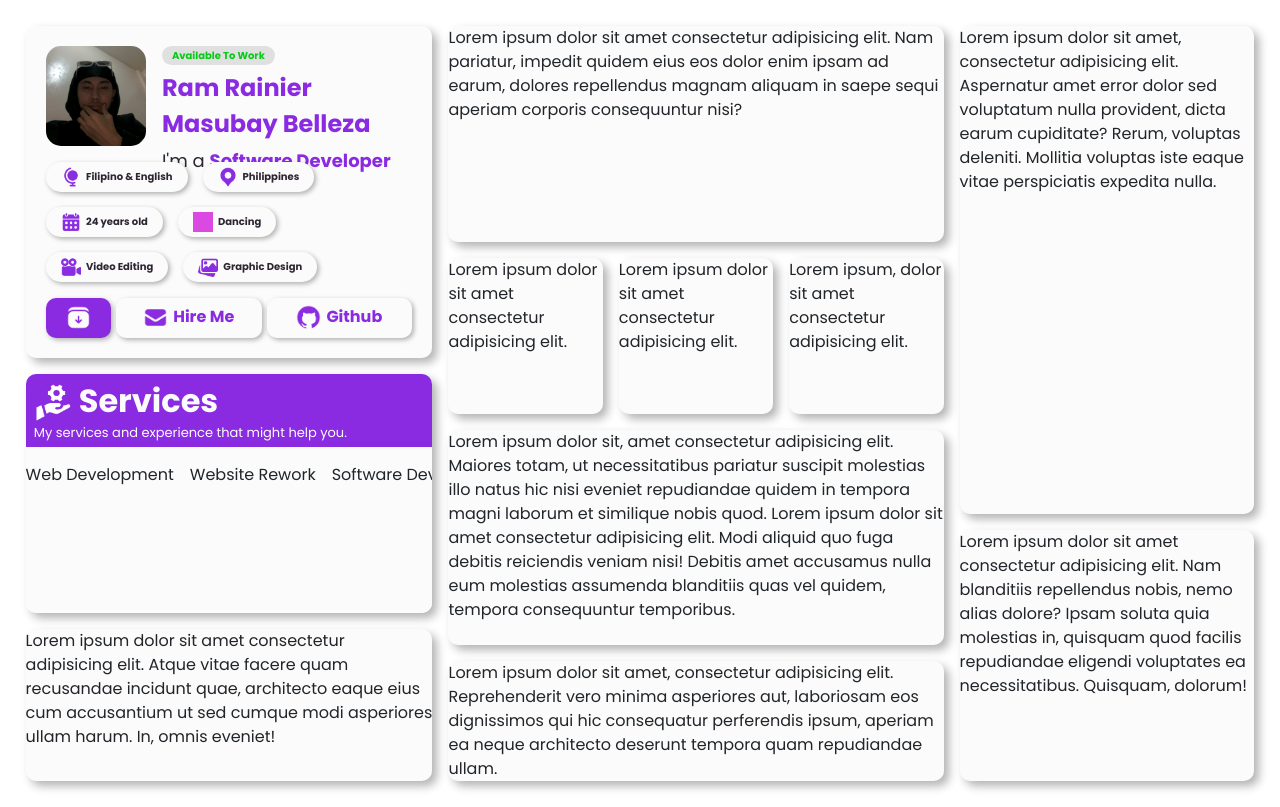
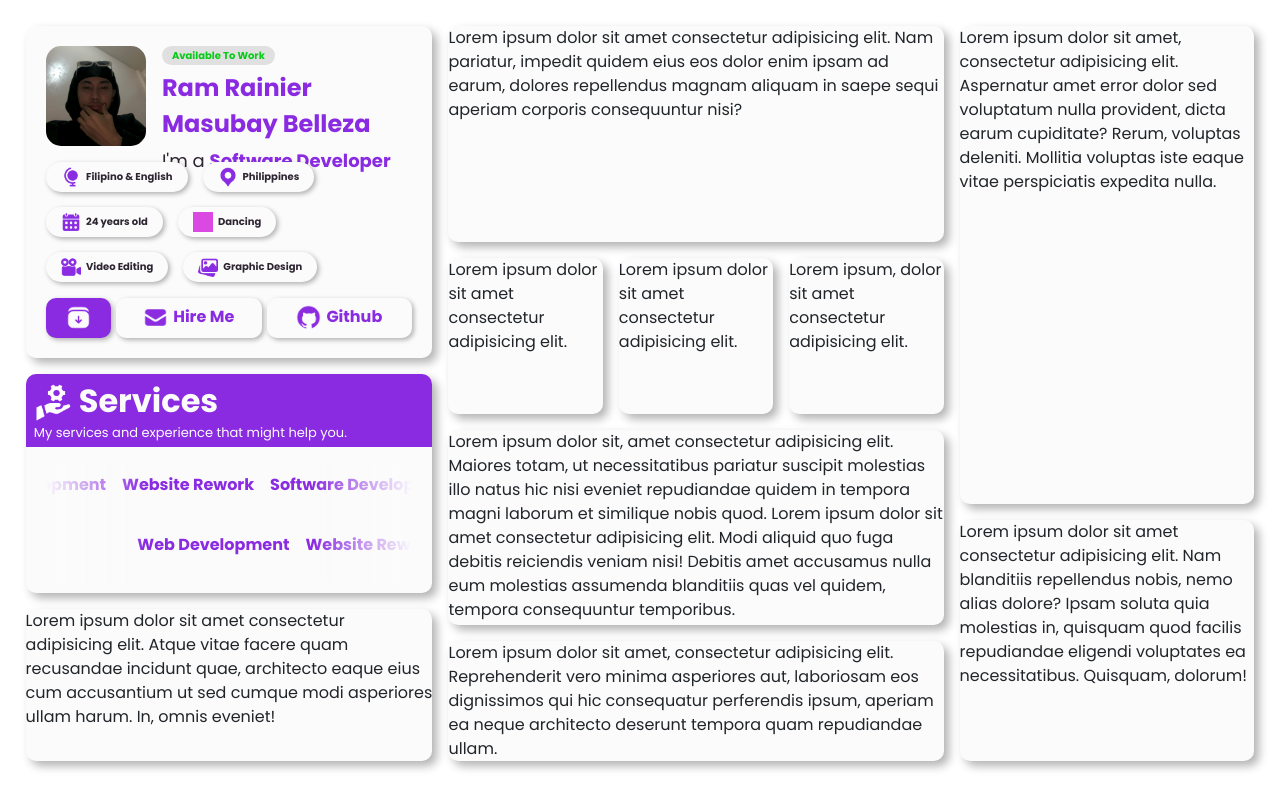
Before and after one commit to yohpooh/Web-Work, an Angular app in the folder Angular/website-portfolio/: page / in a window 1280 px wide. Built offline with nearby package versions, Linux system fonts and the light colour scheme; grey boxes are pictures that could not be loaded.

Commit message:
updated second box

```diff
--- a/Angular/website-portfolio/src/app/main/main.component.css
+++ b/Angular/website-portfolio/src/app/main/main.component.css
@@ -487,15 +487,6 @@
     display: grid;
     gap: 1em;
 
-    @keyframes slide {
-        from {
-            transform: translateX(0);
-        }
-        to {
-            transform: translateX(-100%);
-        }
-    }
-
     .header-container {
         background-color: #8A2BE2;
         border-top-right-radius: 10px;
@@ -509,7 +500,7 @@
 
                 text-align: center;
                 justify-content: center;
-            };
+            }
         }
         p {
             margin: 0 2% 1% 2%;
@@ -524,81 +515,118 @@
             filter: invert(88%) sepia(47%) saturate(0%) hue-rotate(100deg) brightness(108%) contrast(109%);
         }
     }
+}
 
 .body-container {
     background-color: #FBFBFB;
-        height: 150px;
+    height: 130px;
     border-bottom-left-radius: 10px;
     border-bottom-right-radius: 10px;
     overflow: hidden;
     user-select: none;
-        animation: slide 5s;
 
-        .scroller {
+    margin: 0 20px;
+}
+
+.scroller-left {
     white-space: nowrap;
     max-width: 610px;
+    padding: 10px 0;
+    position: relative;
 }
 
-        .scroller-slide {
+.scroller-left::before, .scroller-left::after {
+    position: absolute;
+    top: 0;
+    width: 100px;
+    height: 100%;
+    content: "";
+    z-index: 2;
+}
+
+.scroller-left::before {
+    left: 0;
+    background: linear-gradient(to left, rgba(255, 255, 255, 0), #FBFBFB);
+}
+
+.scroller-left::after {
+    right: 0;
+    background: linear-gradient(to right, rgba(255, 255, 255, 0), #FBFBFB);
+}
+
+.scroller-left:hover .scroller-slide-left {
+    animation-play-state: paused;
+}
+
+.scroller-slide-left {
     display: flex;
     gap: 1rem;
+    animation: slide-to-left 20s linear infinite;
 }
 
-        .item {
+.item-left {
     height: 40px;
-            animation: slid 5s infinite linear;
+    font-weight: bold;
+    color: #8A2BE2;
+}
+
+.scroller-right {
+    white-space: nowrap;
+    max-width: 610px;
+    padding: 10px 0;
+    position: relative;
+}
+
+.scroller-right::before, .scroller-right::after {
+    position: absolute;
+    top: 0;
+    width: 100px;
+    height: 100%;
+    content: "";
+    z-index: 2;
+}
+
+.scroller-right::before {
+    left: 0;
+    background: linear-gradient(to left, rgba(255, 255, 255, 0), #FBFBFB);
+}
+
+.scroller-right::after {
+    right: 0;
+    background: linear-gradient(to right, rgba(255, 255, 255, 0), #FBFBFB);
+}
+
+.scroller-right:hover .scroller-slide-right {
+    animation-play-state: paused;
 }
 
 
-        /*
-        .scroll {
-            list-style: none;
+.scroller-slide-right {
+    display: flex;
+    gap: 1rem;
+    animation: slide-to-right 20s linear infinite;
 }
-        .scroll li {
-            font-weight: bolder;
-            font-size: large;
+
+.item-right {
+    height: 40px;
+    font-weight: bold;
     color: #8A2BE2;
 }
 
-        .scroller-one {
-            max-width: 600px;
-            display: flex;
-            align-items: center;
-            overflow: hidden;
+@keyframes slide-to-left {
+    from {
+        transform: translateX(0);
+    }
+    to {
+        transform: translateX(-100%);
+    }
 }
 
-        .scroller-inner-one {
-            display: flex;
-            justify-content: space-between;
-            padding-block: 10px;
-            margin-bottom: 0;
-            gap: 2rem;
-            flex-shrink: 0;
-            min-width: 100%;
-            animation: 5s slide infinite linear;
-            -webkit-animation: 5s slide infinite linear;
+@keyframes slide-to-right {
+    from {
+        transform: translateX(0);
     }
-
-        .scroller-two {
-            max-width: 600px;
-            display: flex;
-            align-items: center;
-            overflow: hidden;
-        }
-
-        .scroller-inner-two {
-            display: flex;
-            justify-content: space-between;
-            padding-block: 10px;
-            margin-bottom: 0;
-            gap: 2rem;
-            flex-shrink: 0;
-            min-width: 100%;
-        }
-        */
-
-        @keyframes slide {
-            left: -200px
+    to {
+        transform: translateX(100%);
     }
 }
-}
--- a/Angular/website-portfolio/src/app/main/main.component.html
+++ b/Angular/website-portfolio/src/app/main/main.component.html
@@ -86,14 +86,24 @@
                     <p>My services and experience that might help you.</p>
                 </div>
                 <div class="body-container">
-                    <div class="scroller">
-                        <div class="scroller-slide">
-                            <div class="item">Web Development</div>
-                            <div class="item">Website Rework</div>
-                            <div class="item">Software Development</div>
-                            <div class="item">Game Development</div>
-                            <div class="item">Video Editing</div>
-                            <div class="item">Graphic Design</div>
+                    <div class="scroller-left">
+                        <div class="scroller-slide-left">
+                            <div class="item-left">Web Development</div>
+                            <div class="item-left">Website Rework</div>
+                            <div class="item-left">Software Development</div>
+                            <div class="item-left">Game Development</div>
+                            <div class="item-left">Video Editing</div>
+                            <div class="item-left">Graphic Design</div>
+                        </div>
+                    </div>
+                    <div class="scroller-right">
+                        <div class="scroller-slide-right">
+                            <div class="item-right">Web Development</div>
+                            <div class="item-right">Website Rework</div>
+                            <div class="item-right">Software Development</div>
+                            <div class="item-right">Game Development</div>
+                            <div class="item-right">Video Editing</div>
+                            <div class="item-right">Graphic Design</div>
                         </div>
                     </div>
                     <!--
```
Also changed, not shown: Angular/website-portfolio/src/app/main/main.component.ts (line endings or trailing spaces). Lines whose indentation alone changed are shown as unchanged.
